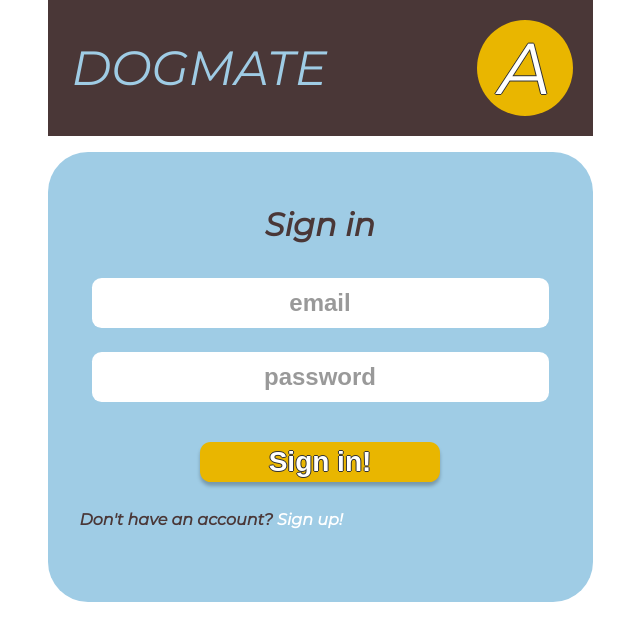
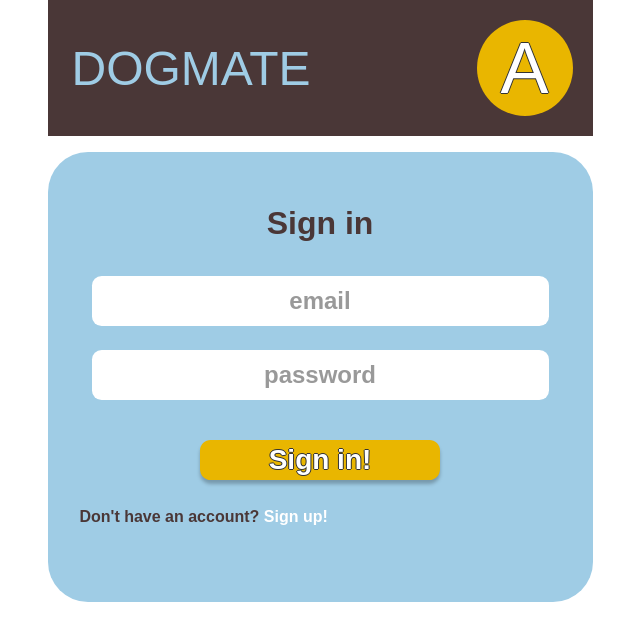
Before and after one commit to luiver/dogmate-web-frontend, a React (Create React App) app: page / in a window 1280 px wide. Shown: the top 640 px of the page, without its empty margins (320-960 px from the left). Built offline with nearby package versions, Linux system fonts and the light colour scheme; a web font is replaced by a local one.

Commit message:
fix font mismatch

```diff
--- a/src/components/auth/auth.css
+++ b/src/components/auth/auth.css
@@ -2,7 +2,6 @@ body {
     margin: 0;
     display: flex;
     justify-content: center;
-    font-family: Montserrat, sans-serif;
 }
 
 .outer-box {
@@ -21,7 +20,6 @@ body {
     display: flex;
     flex-direction: row;
     align-self: center;
-    /* align-content: center; */
 }
 
 .inner-box {
--- a/src/index.css
+++ b/src/index.css
@@ -1,11 +1,38 @@
 @font-face {
   font-family: 'Montserrat';
   src: local('Montserrat-Bold'), url(./fonts/Montserrat/Montserrat-Bold.ttf) format('truetype');
+  font-weight: bold;
+}
+
+@font-face {
+  font-family: 'Montserrat';
   src: local('Montserrat-Regular'), url(./fonts/Montserrat/Montserrat-Regular.ttf) format('truetype');
+  font-weight: normal;
+}
+
+@font-face {
+  font-family: 'Montserrat';
   src: local('Montserrat-Medium'), url(./fonts/Montserrat/Montserrat-Medium.ttf) format('truetype');
+  font-weight: 500;
+}
+
+@font-face {
+  font-family: 'Montserrat';
   src: local('Montserrat-LightItalic'), url(./fonts/Montserrat/Montserrat-LightItalic.ttf) format('truetype');
+  font-style: italic;
+  font-weight: 300;
+}
+
+@font-face {
+  font-family: 'Montserrat';
   src: local('Montserrat-Light'), url(./fonts/Montserrat/Montserrat-Light.ttf) format('truetype');
+  font-weight: 300;
+}
+
+@font-face {
+  font-family: 'Montserrat';
   src: local('Montserrat-Italic'), url(./fonts/Montserrat/Montserrat-Italic.ttf) format('truetype');
+  font-style: italic;
 }
 
 body {
```
